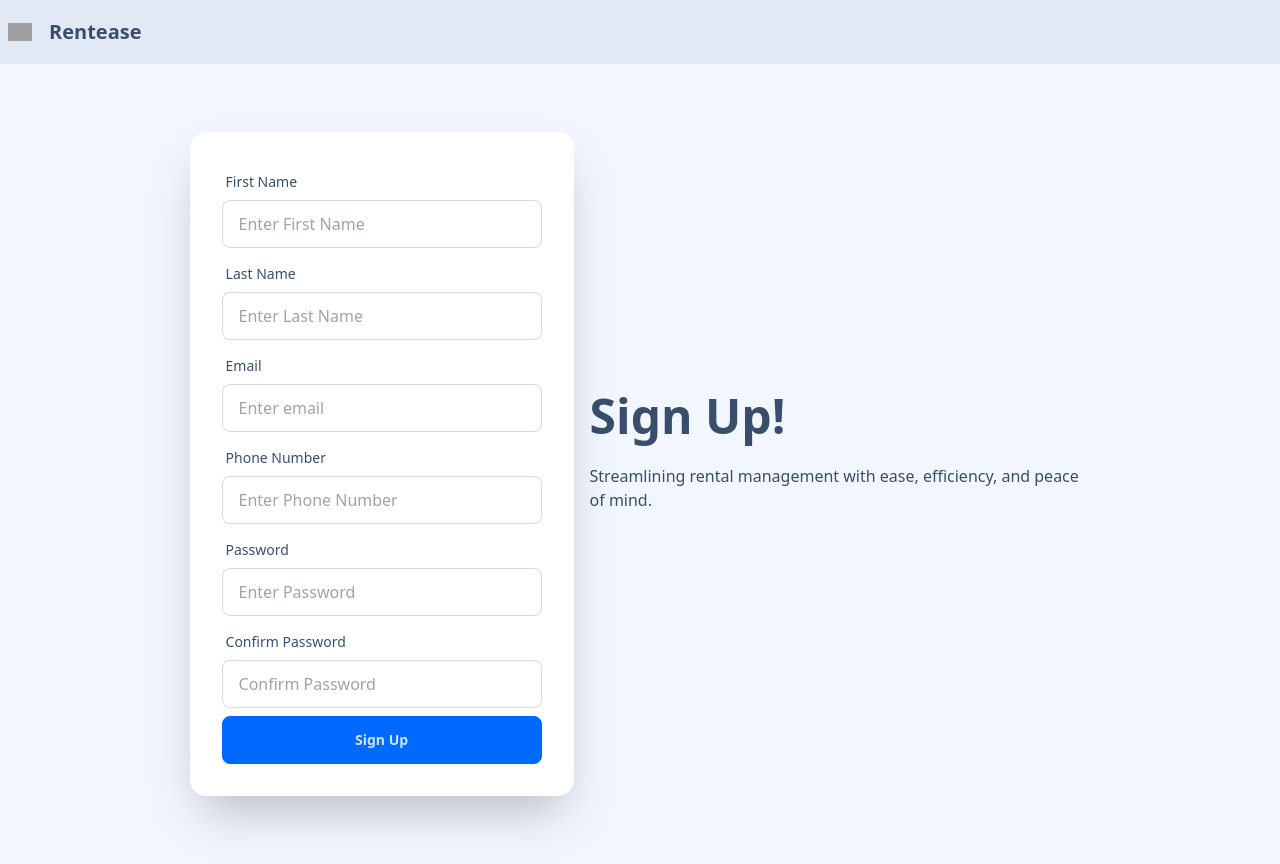
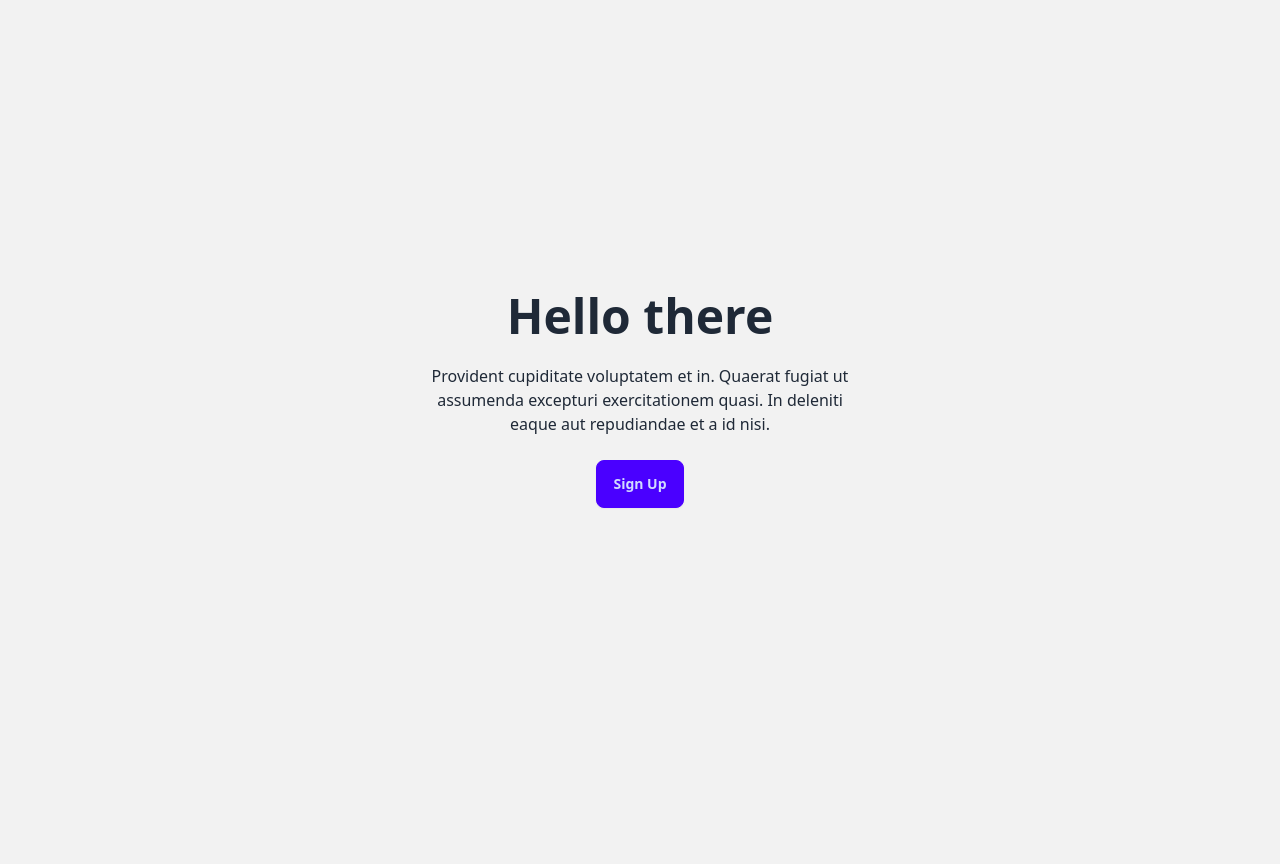
Before and after one commit to Achinthya18/RentEase, a Flask app: template Website/templates/signup.html in a window 1280 px wide. After the commit the page ends 508 px from the top, so only its background shows below. Run offline with Flask 3, Linux system fonts and the light colour scheme; the template is opened without the code that fills it, so the values that code supplies are empty; some libraries are stand-ins or nearby versions; grey boxes are pictures that could not be loaded.

Commit message:
Update base.html and auth.py

```diff
--- a/Website/templates/base.html
+++ b/Website/templates/base.html
@@ -0,0 +1,26 @@
+<!DOCTYPE html>
+<html lang="en">
+
+<head>
+    <meta charset="UTF-8">
+    <meta name="viewport" content="width=device-width, initial-scale=1.0">
+    <title>RentEase</title>
+    <link href="https://cdn.jsdelivr.net/npm/daisyui@4.6.1/dist/full.min.css" rel="stylesheet" type="text/css" />
+    <script src="https://cdn.tailwindcss.com"></script>
+</head>
+
+<body>
+    <div class="hero min-h-screen bg-base-200">
+        <div class="hero-content text-center">
+            <div class="max-w-md">
+                <h1 class="text-5xl font-bold">Hello there</h1>
+                <p class="py-6">Provident cupiditate voluptatem et in. Quaerat fugiat ut assumenda excepturi
+                    exercitationem quasi. In deleniti eaque aut repudiandae et a id nisi.</p>
+                <!-- <button class="btn btn-primary">signup</button> -->
+                <a class="btn btn-primary" id="signup" href="/signup">Sign Up</a>
+            </div>
+        </div>
+    </div>
+</body>
+
+</html>
--- a/Website/templates/signup.html
+++ b/Website/templates/signup.html
@@ -1,70 +1,50 @@
-<!doctype html>
-<html data-theme="winter">
+{% extends "base.html" %}
 
-<head>
-    <meta charset="UTF-8">
-    <meta name="viewport" content="width=device-width, initial-scale=1.0">
-    <script src="https://cdn.tailwindcss.com"></script>
-    <link href="https://cdn.jsdelivr.net/npm/daisyui@4.6.1/dist/full.min.css" rel="stylesheet" type="text/css" />
-    <script src="https://cdn.tailwindcss.com"></script>
-</head>
-
-<body>
-    <div class="navbar bg-base-300">
-        <img src="https://cdn.hugeicons.com/icons/home-03-stroke-rounded.svg" alt="home-03" width="24" height="24" />
-        <a class="btn btn-ghost text-xl">Rentease</a>
-    </div>
-    <div class="hero min-h-screen bg-base-200">
-        <div class="hero-content flex-col lg:flex-row-reverse">
-            <div class="text-center lg:text-left">
-                <h1 class="text-5xl font-bold">Sign Up!</h1>
-                <p class="py-6">Streamlining rental management with ease, efficiency, and peace of mind.</p>
-            </div>
-            <div class="card shrink-0 w-full max-w-sm shadow-2xl bg-base-100">
-                <form class="card-body">
+{% block content %}
+<form class="card-body" method="POST">
     <div class="form-control">
         <label class="label">
             <span class="label-text">First Name</span>
         </label>
-                        <input type="text" placeholder="Enter First Name" class="input input-bordered" required />
+        <input type="text" placeholder="Enter First Name" class="input input-bordered" id="firstName"
+            required />
     </div>
     <div class="form-control">
         <label class="label">
             <span class="label-text">Last Name</span>
         </label>
-                        <input type="text" placeholder="Enter Last Name" class="input input-bordered" required />
+        <input type="text" placeholder="Enter Last Name" class="input input-bordered" id="lastName"
+            required />
     </div>
     <div class="form-control">
         <label class="label">
             <span class="label-text">Email</span>
         </label>
-                        <input type="email" placeholder="Enter email" class="input input-bordered" required />
+        <input type="email" placeholder="Enter email" class="input input-bordered" id="email" required />
     </div>
     <div class="form-control">
         <label class="label">
             <span class="label-text">Phone Number</span>
         </label>
-                        <input type="tel" placeholder="Enter Phone Number" class="input input-bordered" required />
+        <input type="tel" placeholder="Enter Phone Number" class="input input-bordered" id="phoneNumber"
+            required />
     </div>
     <div class="form-control">
         <label class="label">
             <span class="label-text">Password</span>
         </label>
-                        <input type="password" placeholder="Enter Password" class="input input-bordered" required />
+        <input type="password" placeholder="Enter Password" class="input input-bordered" id="password1"
+            required />
     </div>
     <div class="form-control">
         <label class="label">
             <span class="label-text">Confirm Password</span>
         </label>
-                        <input type="password" placeholder="Confirm Password" class="input input-bordered" required />
+        <input type="password" placeholder="Confirm Password" class="input input-bordered" id="password2"
+            required />
     </div>
     <div class="form-control">
         <button class="btn btn-primary">Sign Up</button>
     </div>
 </form>
-            </div>
-        </div>
-    </div>
-</body>
-
-</html>
+{% endblock %}
```
Also changed, not shown: Website/auth.py (+25 -1 lines). Lines whose indentation alone changed are shown as unchanged.
